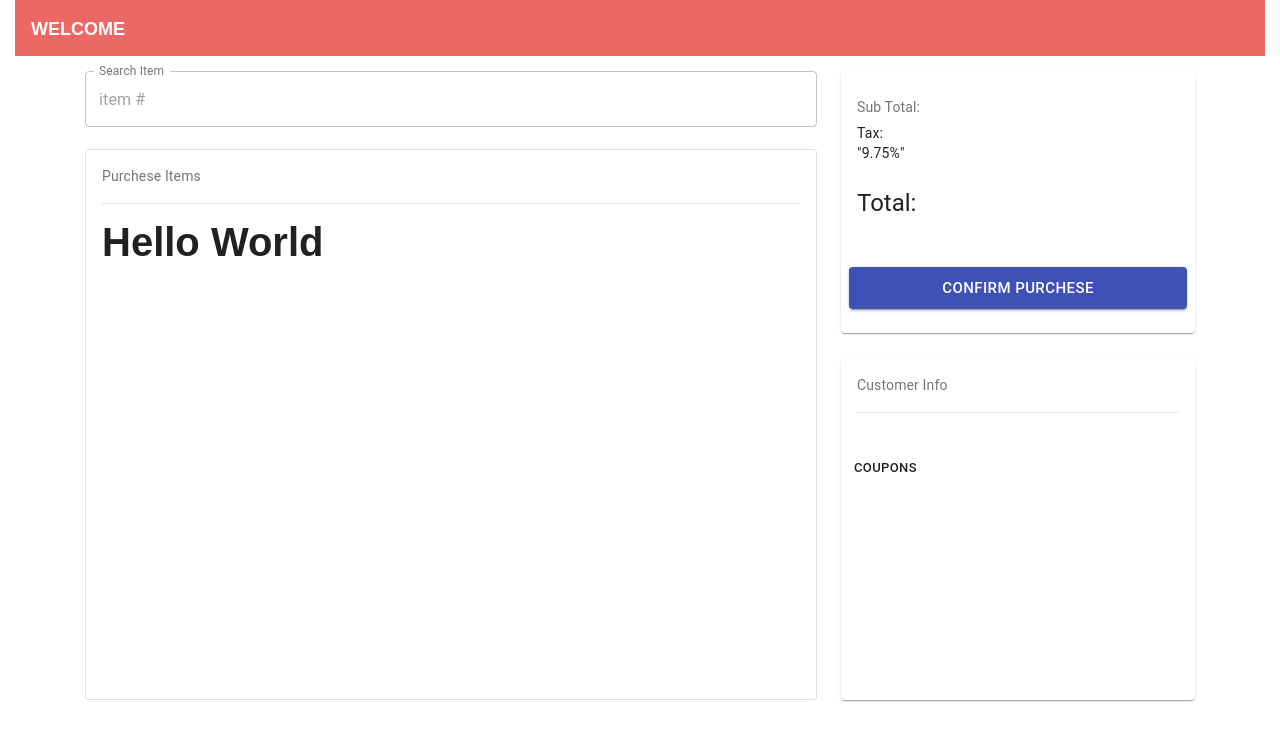
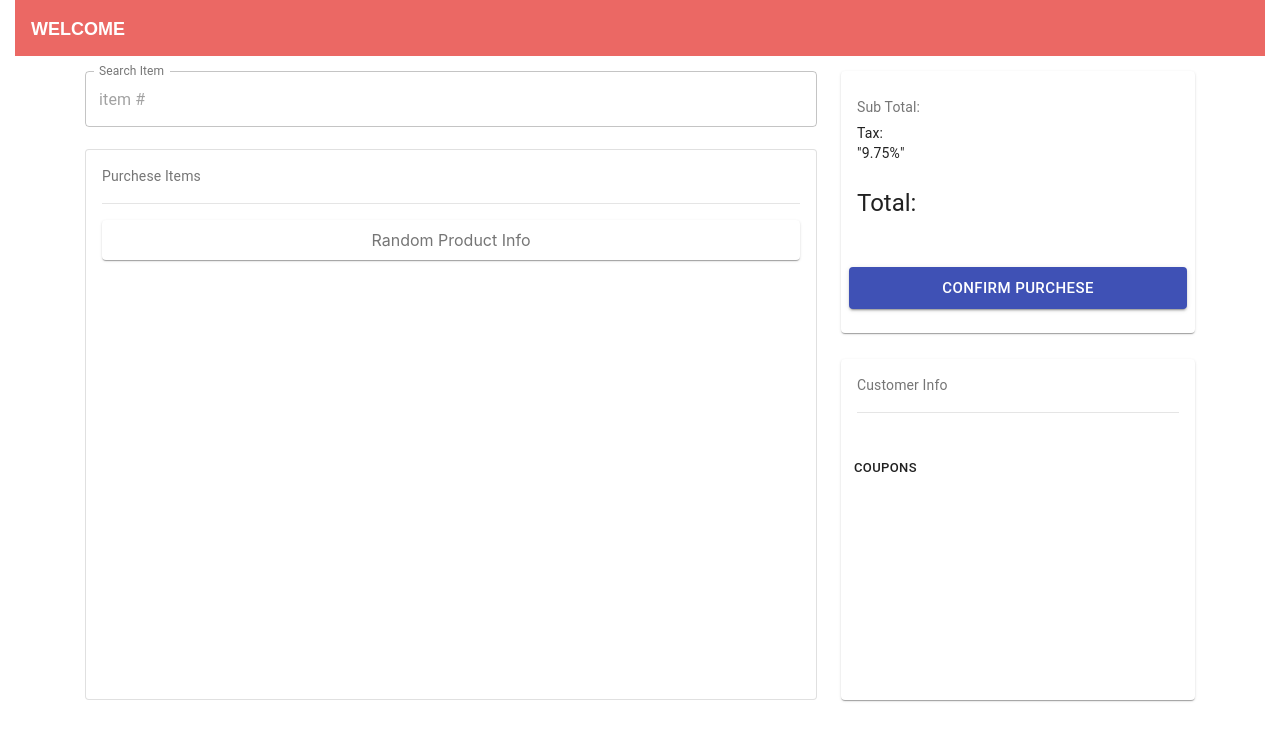
Before and after one commit to thePROZACH25/Retail_POS, a React (Create React App) app in the folder client/: page /pos in a window 1280 px wide. Shown: the top 740 px of the page. Built offline with nearby package versions, Linux system fonts and the light colour scheme; no server answers; a web font is replaced by a local one.

Commit message:
adding purchese item component

```diff
--- a/client/src/components/PurcheseItem.js
+++ b/client/src/components/PurcheseItem.js
@@ -1,11 +1,32 @@
-import React from 'react'
+import React from "react";
+import { makeStyles } from "@material-ui/core/styles";
+import Paper from "@material-ui/core/Paper";
+import Grid from "@material-ui/core/Grid";
+
+const useStyles = makeStyles((theme) => ({
+  root: {
+    flexGrow: 1,
+  },
+  paper: {
+    padding: theme.spacing(1),
+    textAlign: "center",
+    color: theme.palette.text.secondary,
+  },
+}));
 
 function PurcheseItem() {
-    return (
-        <div>
-            <h1>Hello World</h1>
-        </div>
-    )
+  const classes = useStyles();
+
+  return (
+    <div className={classes.root}>
+      <Grid container spacing={1}>
+        <Grid item xs>
+          <Paper className={classes.paper}>Random Product Info</Paper>
+        </Grid>
+      </Grid>
+
+    </div>
+  );
 }
 
-export default PurcheseItem
+export default PurcheseItem;
```
